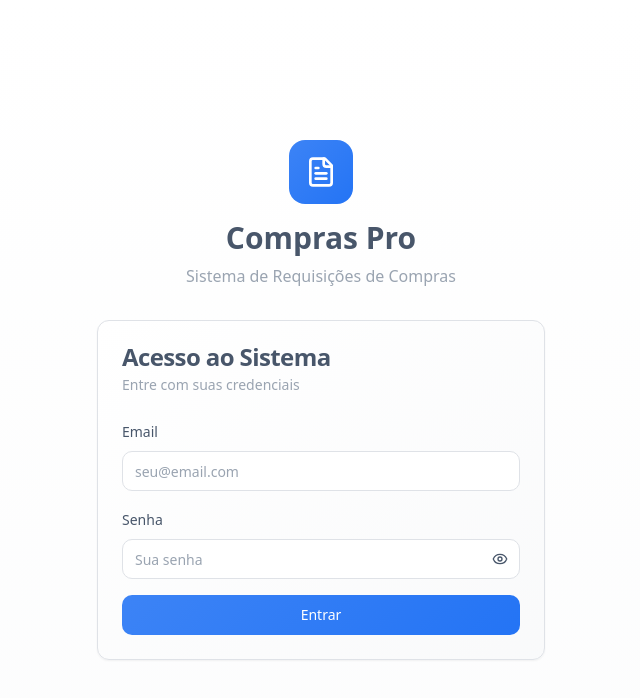
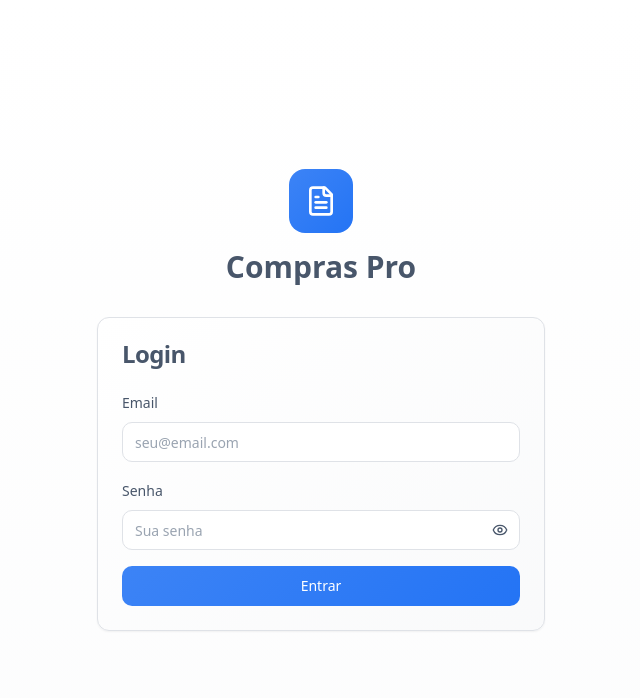
Before and after one commit to rgr-01/buy-path, a React (Vite) app: page / in a window 1280 px wide. Shown: the top 698 px of the page, without its empty margins (319-959 px from the left). Built offline with nearby package versions, Linux system fonts and the light colour scheme.

Commit message:
Refactor login page text

```diff
--- a/src/components/auth/LoginForm.tsx
+++ b/src/components/auth/LoginForm.tsx
@@ -54,15 +54,11 @@ export function LoginForm() {
             <FileText className="w-8 h-8 text-white" />
           </div>
           <h1 className="text-3xl font-bold text-foreground">Compras Pro</h1>
-          <p className="text-muted-foreground mt-2">Sistema de Requisições de Compras</p>
         </div>
 
         <Card className="bg-gradient-card shadow-elegant border-border">
           <CardHeader>
-            <CardTitle>Acesso ao Sistema</CardTitle>
-            <CardDescription>
-              Entre com suas credenciais
-            </CardDescription>
+            <CardTitle>Login</CardTitle>
           </CardHeader>
           <CardContent>
             <form onSubmit={handleLogin} className="space-y-4">
```
